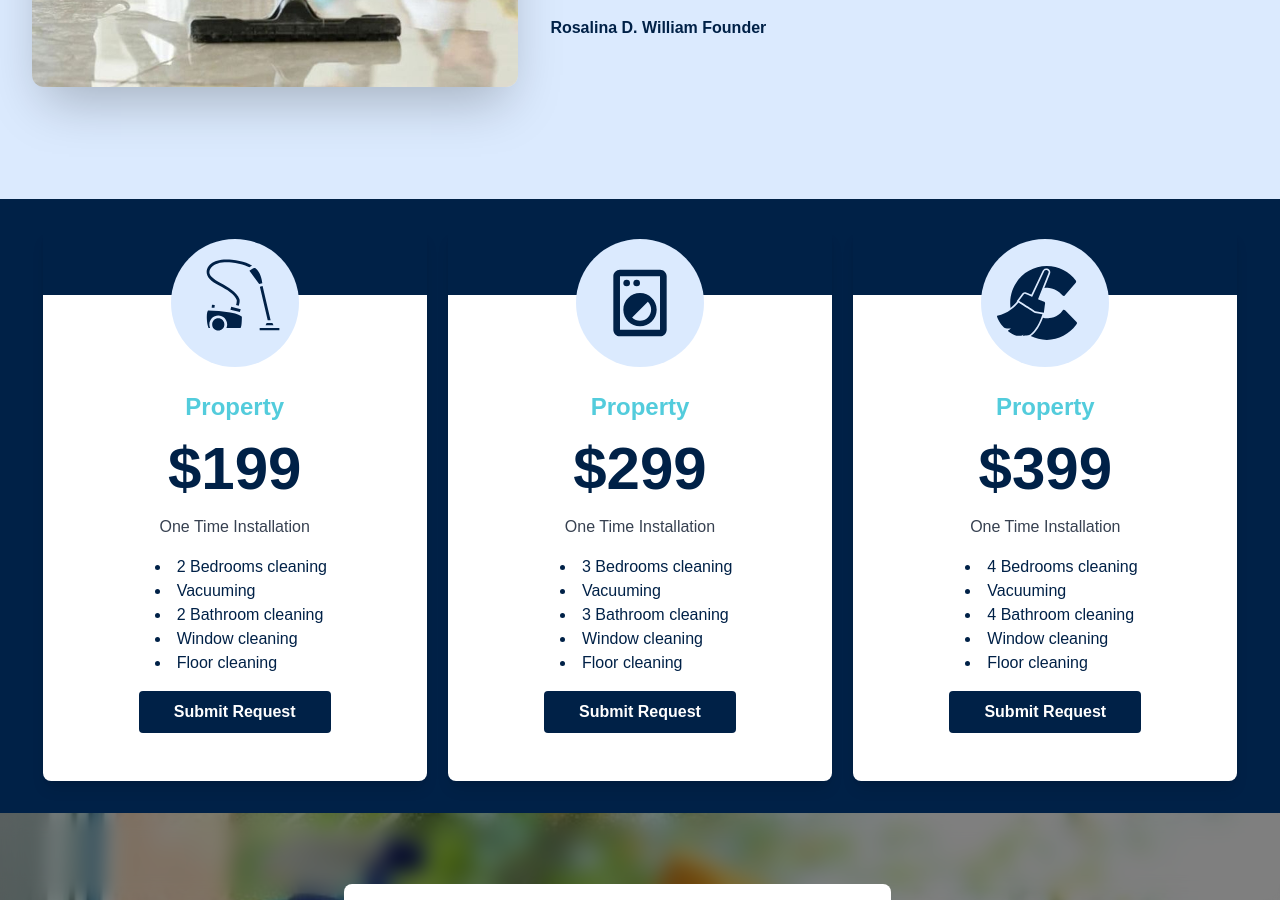
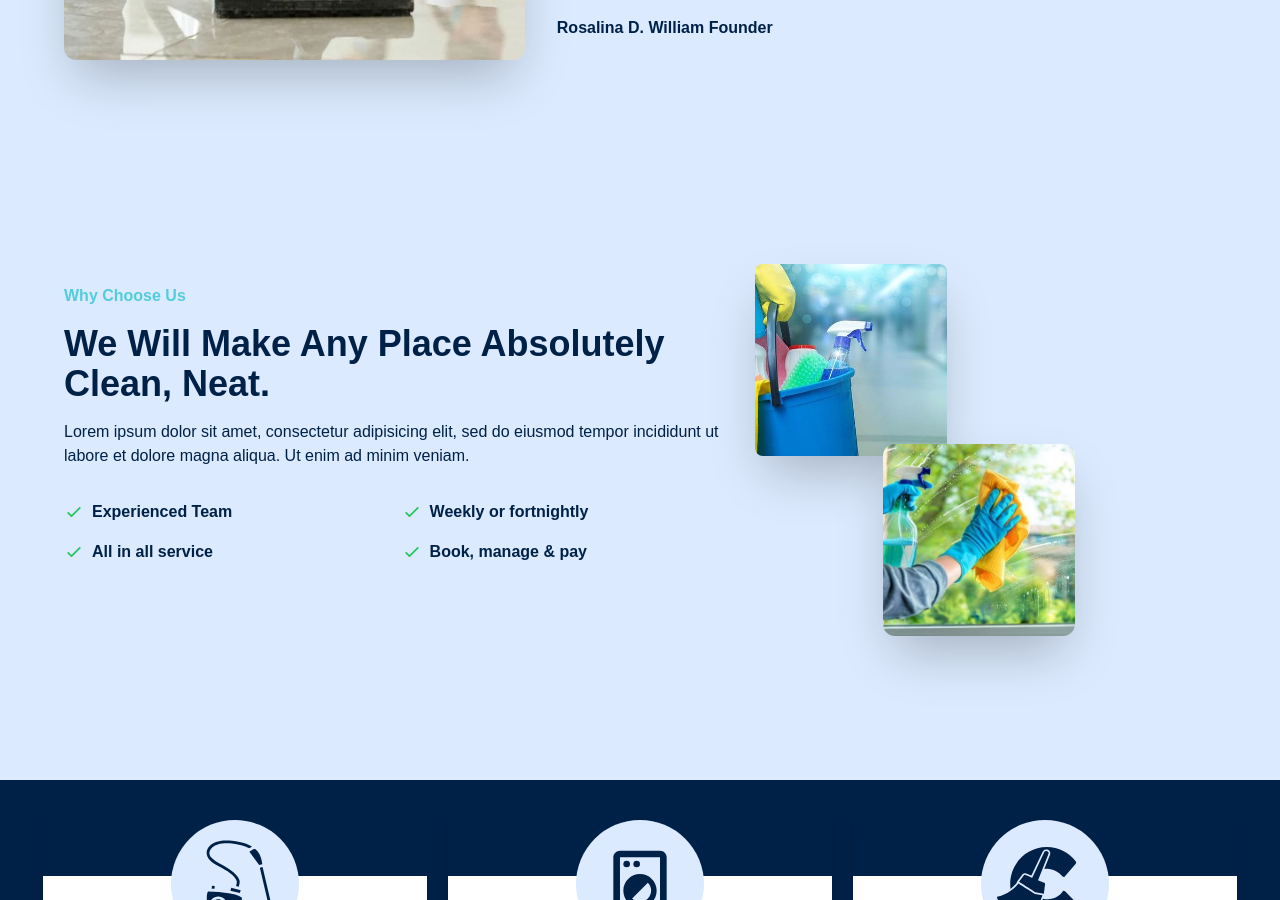
Before and after one commit to KWSTEPHY/CleanHub, a React (Vite) app: page / in a window 1280 px wide. Shown: the part 1520-2420 px from the top of the page. Built offline with nearby package versions, Linux system fonts and the light colour scheme.

Commit message:
add section to Home

```diff
--- a/src/Pages/Home.tsx
+++ b/src/Pages/Home.tsx
@@ -2,16 +2,15 @@ import React from "react";
 import { MdAccountCircle } from "react-icons/md";
 import { ImLocation2 } from "react-icons/im";
 import { GiVacuumCleaner } from "react-icons/gi";
-import { MdOutlineSentimentSatisfiedAlt, MdOutlineLocalLaundryService } from "react-icons/md";
+import {
+  MdOutlineSentimentSatisfiedAlt,
+  MdOutlineLocalLaundryService,
+} from "react-icons/md";
 import { SiCcleaner } from "react-icons/si";
-
-
-
-
 
 const cardData = [
   {
-    icon:<GiVacuumCleaner className="text-[#002147] ml-8 mt-4 w-20 h-20" />,
+    icon: <GiVacuumCleaner className="text-[#002147] ml-8 mt-4 w-20 h-20" />,
     title: "Property ",
     price: "$199",
     description: "One Time Installation",
@@ -24,7 +23,9 @@ const cardData = [
     ],
   },
   {
-    icon:<MdOutlineLocalLaundryService className="text-[#002147] ml-6 mt-6 w-20 h-20" />,
+    icon: (
+      <MdOutlineLocalLaundryService className="text-[#002147] ml-6 mt-6 w-20 h-20" />
+    ),
     title: "Property ",
     price: "$299",
     description: "One Time Installation",
@@ -37,7 +38,7 @@ const cardData = [
     ],
   },
   {
-    icon:<SiCcleaner className="text-[#002147] ml-4 mt-6 w-20 h-20" />,
+    icon: <SiCcleaner className="text-[#002147] ml-4 mt-6 w-20 h-20" />,
     title: "Property ",
     price: "$399",
     description: "One Time Installation",
@@ -50,7 +51,6 @@ const cardData = [
     ],
   },
 ];
-
 
 const Home: React.FC = () => {
   const cardStyle =
@@ -163,7 +163,7 @@ const Home: React.FC = () => {
           </div>
         </div>
 
-        <div className="p-8 pt-24 flex space-x-8 text-[#002147]">
+        <div className="p-16 pt-24 flex space-x-8 text-[#002147]">
           <div className="img flex-shrink-0 w-2/5 pt-8 ">
             <img
               src="/src/assets/CCCLean.jpg"
@@ -261,44 +261,108 @@ const Home: React.FC = () => {
             <p className="mt-8 font-semibold">Rosalina D. William Founder</p>
           </div>
         </div>
+
+        <div className="p-16 pt-24 flex space-x-8 text-[#002147]">
+
+          <div className="content flex-grow pt-16 text-left">
+            <h2 className="text-l font-bold mb-4 text-left text-[#53CCDC]">
+              Why Choose Us
+            </h2>
+            <p className="text-4xl mb-4 text-left font-bold ">
+              We Will Make Any Place Absolutely Clean, Neat.
+            </p>
+            <p className="mb-8 text-left">
+              Lorem ipsum dolor sit amet, consectetur adipisicing elit, sed do
+              eiusmod tempor incididunt ut labore et dolore magna aliqua. Ut
+              enim ad minim veniam.
+            </p>
+
+            <ul className="list-none mb-4 grid grid-cols-2 gap-x-4 gap-y-2 font-bold">
+              <li className="flex items-center mb-2">
+                <svg
+                  className="w-5 h-5 text-green-500 mr-2"
+                  fill="none"
+                  stroke="currentColor"
+                  strokeWidth="2"
+                  viewBox="0 0 24 24"
+                  xmlns="http://www.w3.org/2000/svg">
+                  <path
+                    strokeLinecap="round"
+                    strokeLinejoin="round"
+                    d="M5 13l4 4L19 7"
+                  />
+                </svg>
+                Experienced Team
+              </li>
+              <li className="flex items-center mb-2">
+                <svg
+                  className="w-5 h-5 text-green-500 mr-2"
+                  fill="none"
+                  stroke="currentColor"
+                  strokeWidth="2"
+                  viewBox="0 0 24 24"
+                  xmlns="http://www.w3.org/2000/svg">
+                  <path
+                    strokeLinecap="round"
+                    strokeLinejoin="round"
+                    d="M5 13l4 4L19 7"
+                  />
+                </svg>
+                Weekly or fortnightly
+              </li>
+              <li className="flex items-center mb-2">
+                <svg
+                  className="w-5 h-5 text-green-500 mr-2"
+                  fill="none"
+                  stroke="currentColor"
+                  strokeWidth="2"
+                  viewBox="0 0 24 24"
+                  xmlns="http://www.w3.org/2000/svg">
+                  <path
+                    strokeLinecap="round"
+                    strokeLinejoin="round"
+                    d="M5 13l4 4L19 7"
+                  />
+                </svg>
+                All in all service
+              </li>
+              <li className="flex items-center mb-2">
+                <svg
+                  className="w-5 h-5 text-green-500 mr-2"
+                  fill="none"
+                  stroke="currentColor"
+                  strokeWidth="2"
+                  viewBox="0 0 24 24"
+                  xmlns="http://www.w3.org/2000/svg">
+                  <path
+                    strokeLinecap="round"
+                    strokeLinejoin="round"
+                    d="M5 13l4 4L19 7"
+                  />
+                </svg>
+                Book, manage & pay
+              </li>
+            </ul>
+
+
+
+
+          </div>
+          <div className="img flex-shrink-0 w-2/5 pt-8 ">
+            <img
+              src="/src/assets/12.jpeg"
+              alt="Demo pic"
+              className="rounded-lg shadow-2xl w-48 h-48 object-cover relative top-3"
+            />
+             <img
+              src="/src/assets/pic 3.jpeg"
+              alt="Demo pic"
+              className="rounded-xl shadow-2xl w-48 h-48 object-cover relative left-32 z-10"
+            />
+          </div>
+
+        </div>
       </section>
-      {/* <section>
-        <div className="bg-[#002147] p-8 flex justify-around items-start  ">
-        {cardData.map((card, index) => (
-              <div
-                key={index}
-                className="relative bg-white w-96 h-full  rounded-b-lg text-[#002147] shadow-lg hover:bg-yellow-400 transition-all duration-300 ease-in-out transform hover:scale-110 hover:shadow-lg">
-                <div className="absolute inset-x-0 -top-0 flex justify-center">
-                  <div className="bg-blue-100 rounded-full w-32 h-32 mt-2">
-                    {card.icon}
-                  </div>
-                </div>
-                <div className=" bg-[#002147] h-16 m-0 w-96 "></div>
-                <div className="pt-24 p-12 text-center ">
-                  <h2 className="text-2xl font-bold mb-4 text-[#53CCDC]">
-                    {card.title}
-                  </h2>
-                  <p className="text-6xl font-semibold">
-                    {card.price}
-                  </p>
-                  <p className="text-gray-700 mb-4 mt-4">
-                    {card.description}
-                  </p>
-                  <ul className="list-disc list-inside mb-4 text-left ml-16">
-                    {card.features.map((feature, index) => (
-                      <li key={index}>{feature}</li>
-                      ))}
-                      </ul>
-                  <button
-                    className="bg-[#002147] hover:bg-blue-500 text-white font-bold py-2 px-4 rounded focus:outline-none focus:shadow-outline w-48"
-                    type="button">
-                    Submit Request
-                  </button>
-                </div>
-              </div>
-            ))}
-        </div>
-      </section> */}
 
       <section>
         <div></div>
@@ -317,12 +381,8 @@ const Home: React.FC = () => {
                 <h2 className="text-2xl font-bold mb-4 text-[#53CCDC]">
                   {card.title}
                 </h2>
-              <p className="text-6xl font-semibold">
-                {card.price}
-              </p>
-              <p className="text-gray-700 mb-4 mt-4">
-                {card.description}
-              </p>
+                <p className="text-6xl font-semibold">{card.price}</p>
+                <p className="text-gray-700 mb-4 mt-4">{card.description}</p>
                 <ul className="list-disc list-inside mb-4 text-left ml-16">
                   {card.features.map((feature, index) => (
                     <li key={index}>{feature}</li>
```
Lines whose indentation alone changed are shown as unchanged.
